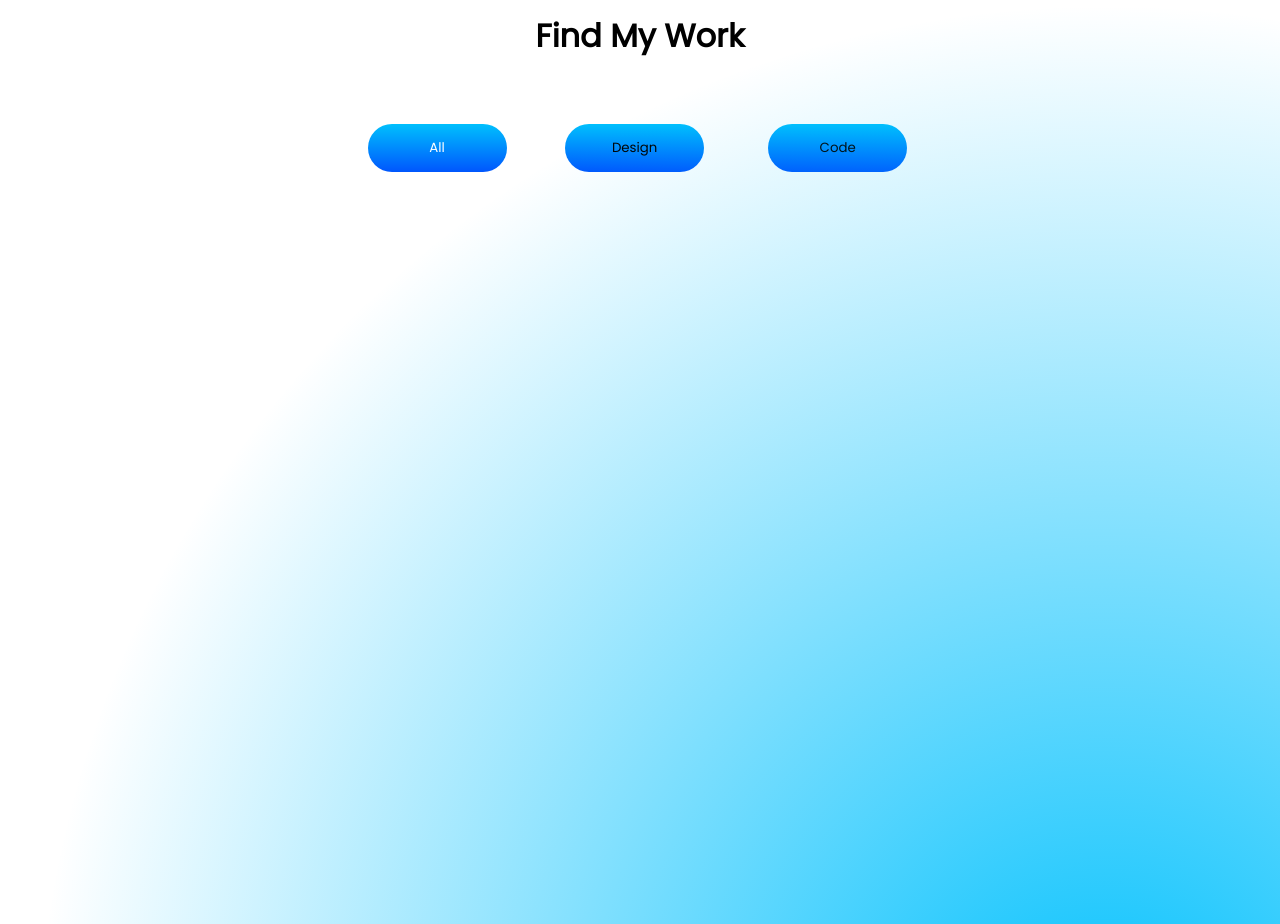
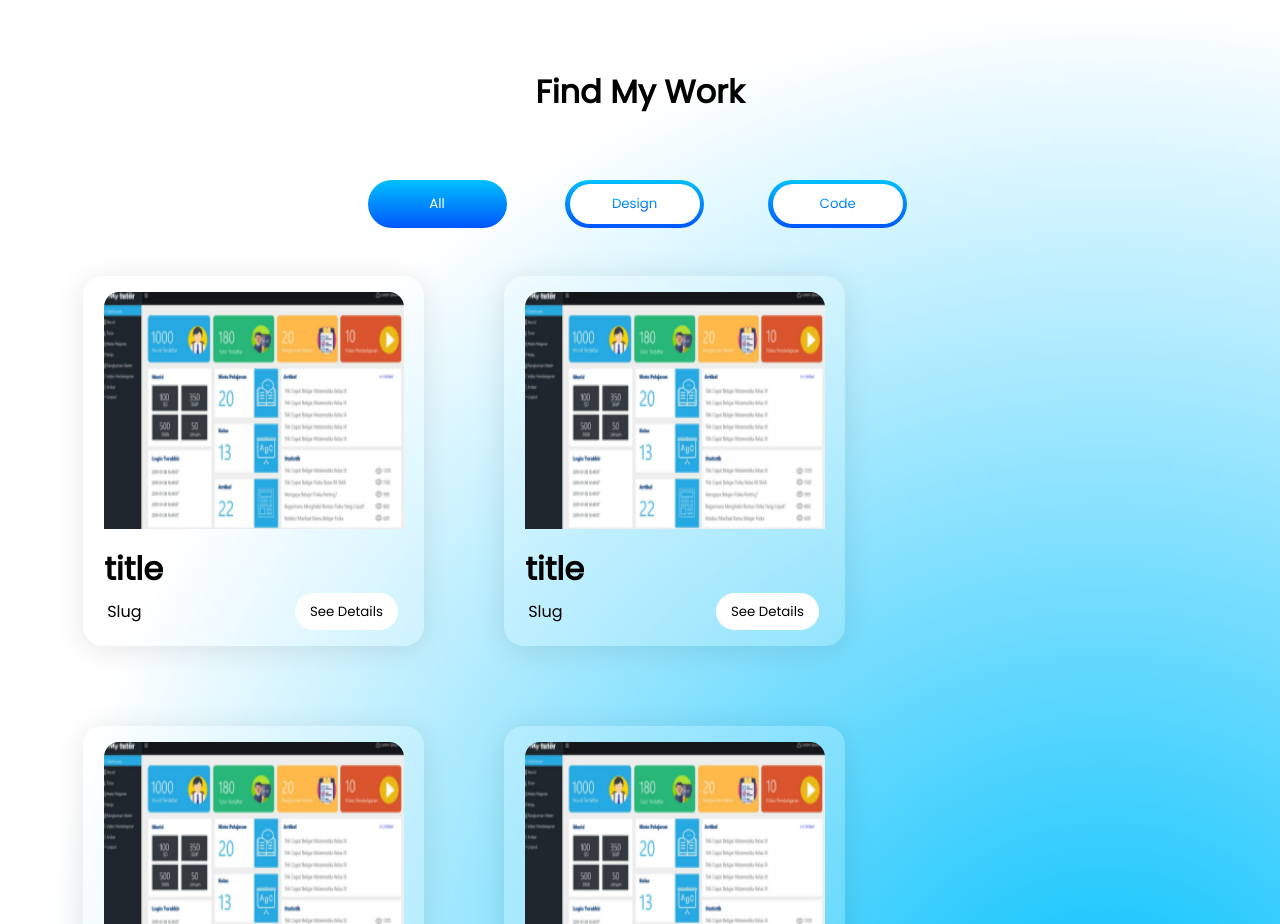
Before and after one commit to rekidh/rekidh, a Next.js app in the folder playground/: page / in a window 1280 px wide. Shown: the part 1590-2514 px from the top of the page. Built offline with nearby package versions, Linux system fonts and the light colour scheme.

Commit message:
find my work

```diff
--- a/playground/component/Section3/Section3.tsx
+++ b/playground/component/Section3/Section3.tsx
@@ -1,4 +1,5 @@
 import Button from '../atomic/Button/Button'
+import Card from '../atomic/Card/Card'
 import style from './section3.module.css'
 
 export default function Section3() {
@@ -11,6 +12,17 @@ export default function Section3() {
          <Button model={'secondary'}>Design</Button>
          <Button model={'secondary'}>Code</Button>
       </div>
+      <div className={style.card_container}>
+         <div className={style.rapper}>
+            <Card title='title'>Slug</Card>
+            <Card title='title'>Slug</Card>
+            <Card title='title'>Slug</Card>
+            <Card title='title'>Slug</Card>
+            <Card title='title'>Slug</Card>
+            <Card title='title'>Slug</Card>
+            <Card title='title'>Slug</Card>
+         </div>
+      </div>
       <div className={style.bg_circle}></div>
    </div>
    </div>
--- a/playground/component/Section3/section3.module.css
+++ b/playground/component/Section3/section3.module.css
@@ -1,7 +1,6 @@
 .section3{
    width: 100%;
    height: 2188px;
-   border-radius:60px 60px 0px 0px;
    background-color: #ffffff00;
    margin-top: -50px;
    position: absolute;
@@ -11,6 +10,14 @@
    justify-content: center;
    align-items: center;
    flex-direction: column;
+}
+.head::before{
+   content: '';
+   background-color: #fff;
+   border-radius:60px 60px 0px 0px;
+   width: 100%;
+   height: 3.5em;
+
 }
 .head>h1{
    margin: 2em auto;
@@ -25,8 +32,18 @@
 .bg_circle{
    top: 60px;
    left: -166px;
+   z-index: -3;
    position: absolute;
    width: 2547px;
    height: 2547px;
    background-image: radial-gradient(42.06% 42.06% at 49.96% 41.94%, #00C0FD 0%, rgba(194, 200, 255, 0) 100%);
 }
+.card_container{
+
+}
+.card_container>.rapper{
+   margin: 3em 5.2em;
+   display: flex;
+   flex-wrap: wrap;
+   gap: 5em;
+}
--- a/playground/component/atomic/Button/Button.tsx
+++ b/playground/component/atomic/Button/Button.tsx
@@ -9,11 +9,12 @@ interface Button{
 
 export default function Button(props:Button,) {
   const {children,model}=props
+
   switch(model){
     case 'primary':
       return <button className={style.primary}>{children}</button>
     case'secondary':
-      return <span ><button className={style.secondary}>{children}</button></span>
+      return <div className={style.rapper}><button className={style.secondary}><span>{children}</span></button></div>
     default:
       return <button className={style.btn}>{children}</button>
   }
--- a/playground/component/atomic/Button/button.module.css
+++ b/playground/component/atomic/Button/button.module.css
@@ -1,8 +1,10 @@
 .btn{
-   width: 139px;
-   height: 48px;
+   width: 103px;
+   height: 37px;
    border-radius: 25px;
    border: none;
+   background-color: #fff;
+
 }
 .primary{
    width: 139px;
@@ -13,6 +15,18 @@
    color: #fff;
 }
 .secondary{
+   width: 130px;
+   height: 40px;
+   border-radius: 23px;
+   border: none;
+   background-color: #fff;
+}
+.secondary>span{
+   background: -webkit-linear-gradient(-90deg, #00C0FD 0%, #0056FD 100%);
+   -webkit-text-fill-color: transparent;
+   -webkit-background-clip: text;
+}
+.rapper{
    width: 139px;
    height: 48px;
    border-radius: 25px;
@@ -22,11 +36,3 @@
    align-items: center;
    justify-content: center;
 }
-.secondary>button{
-   border-radius: 23px;
-   height: 42px ;
-   width: 132px;
-   border: none;
-   background: #fff;
-
-}
--- /dev/null
+++ b/playground/component/atomic/Card/Card.tsx
@@ -0,0 +1,28 @@
+import { ReactNode } from 'react'
+import style from './card.module.css'
+import Image from 'next/image'
+import imgCard from '../../../assets/images/card.png'
+import Button from '../Button/Button'
+
+
+interface Card{
+   children: ReactNode,
+   title:string
+}
+
+export default function Card(props:Card) {
+  return (
+    <div className={style.container}>
+      <div className={style.container_img}>
+         <Image src={imgCard} width={300} height={240}  alt={`"${props.title}"`} />
+      </div>
+      <h1>{props.title}</h1>
+      <div className={style.rapper_btn}>
+         <div>
+            {props.children}
+         </div>
+         <Button model=''>See Details</Button>
+      </div>
+    </div>
+  )
+}
--- /dev/null
+++ b/playground/component/atomic/Card/card.module.css
@@ -0,0 +1,35 @@
+.container{
+   height: 370px;
+   border-radius: 20px;
+   width: 341px;
+   background-color: red;
+   display: flex;
+   flex-direction: column;
+   /* glassmorphism */
+   background: rgba(255, 255, 255, 0.2); /* make bg white and transparent whit opacity 0.2  */
+   box-shadow: 0 4px 30px rgba(0, 0, 0, 0.1); /* box shadow must be added because the box transparent */
+   backdrop-filter: blur(5px); /*for make background blur*/
+   -webkit-backdrop-filter: blur(5px); /*for another browser*/
+}
+.container:hover{
+   background-image: linear-gradient(180deg, #FFB94A 0%, #F4693F 100%);
+}
+.container>h1{
+   margin: auto 21px;
+}
+.container_img{
+   margin:1em auto;
+   border-radius:15px 15px 0 0;
+   overflow: hidden;
+}
+.rapper_btn{
+   display: flex;
+   align-items: center;
+   margin-bottom: 1em;
+}
+.rapper_btn>div{
+   margin-left: 1.5em;
+}
+.rapper_btn>button{
+   margin-left: 11.5em;
+}
--- a/playground/pages/index.tsx
+++ b/playground/pages/index.tsx
@@ -4,7 +4,7 @@ import Section1 from '@/component/Section1/Section1';
 import CarauselCard from '@/component/CarauselCard/CarauselCard';
 import Section3 from '@/component/Section3/Section3';
 
-const inter = Inter({ subsets: ['latin'] })
+// const inter = Inter({ subsets: ['latin'] })
 
 export default function Home() {
 
```
Also changed, not shown: playground/assets/images/card.png (added).
